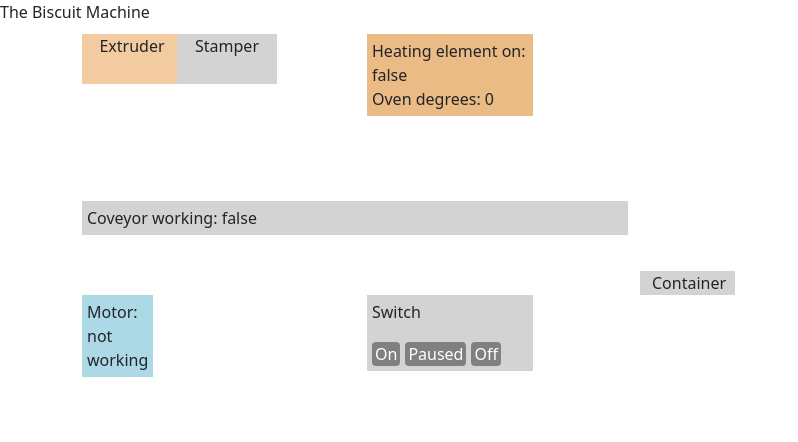
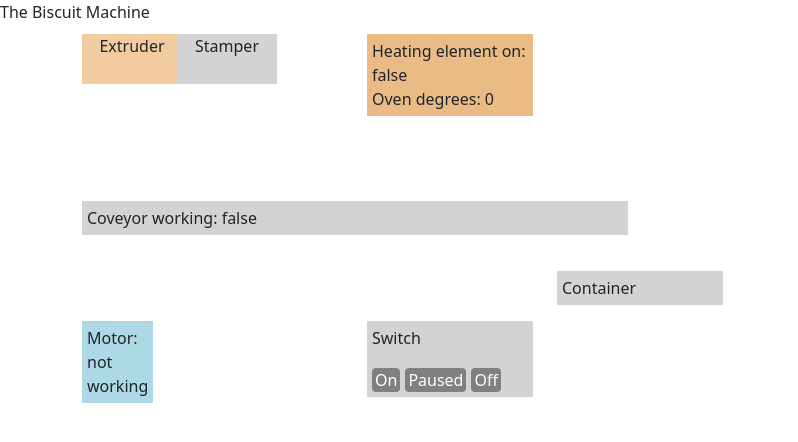
Before and after one commit to anisarambelieva/the-biscuit-machine, a React (Create React App) app: page / in a window 1280 px wide. Shown: the top 442 px of the page, without its empty margins (0-798 px from the left). Built offline with nearby package versions, Linux system fonts and the light colour scheme.

Commit message:
Use Container component in Machine

```diff
--- a/src/components/machine.js
+++ b/src/components/machine.js
@@ -7,6 +7,7 @@ import BiscuitLifecycle from "./biscuit/biscuitLifecycle";
 import Stamper from "./stamper/stamper";
 import Extruder from "./extruder";
 import Motor from "./motor";
+import BiscuitContainer from "./container";
 
 const Machine = () => {
   const [state, setState] = useState("Off");
@@ -78,11 +79,8 @@ const Machine = () => {
       </Row>
 
       <Row style={{ marginTop: "20px" }}>
-        <Col
-          md={{ span: 1, offset: 6 }}
-          style={{ backgroundColor: "lightGray" }}
-        >
-          Container
+        <Col md={{ span: 2, offset: 5 }}>
+          <BiscuitContainer/>
         </Col>
       </Row>
 
```
